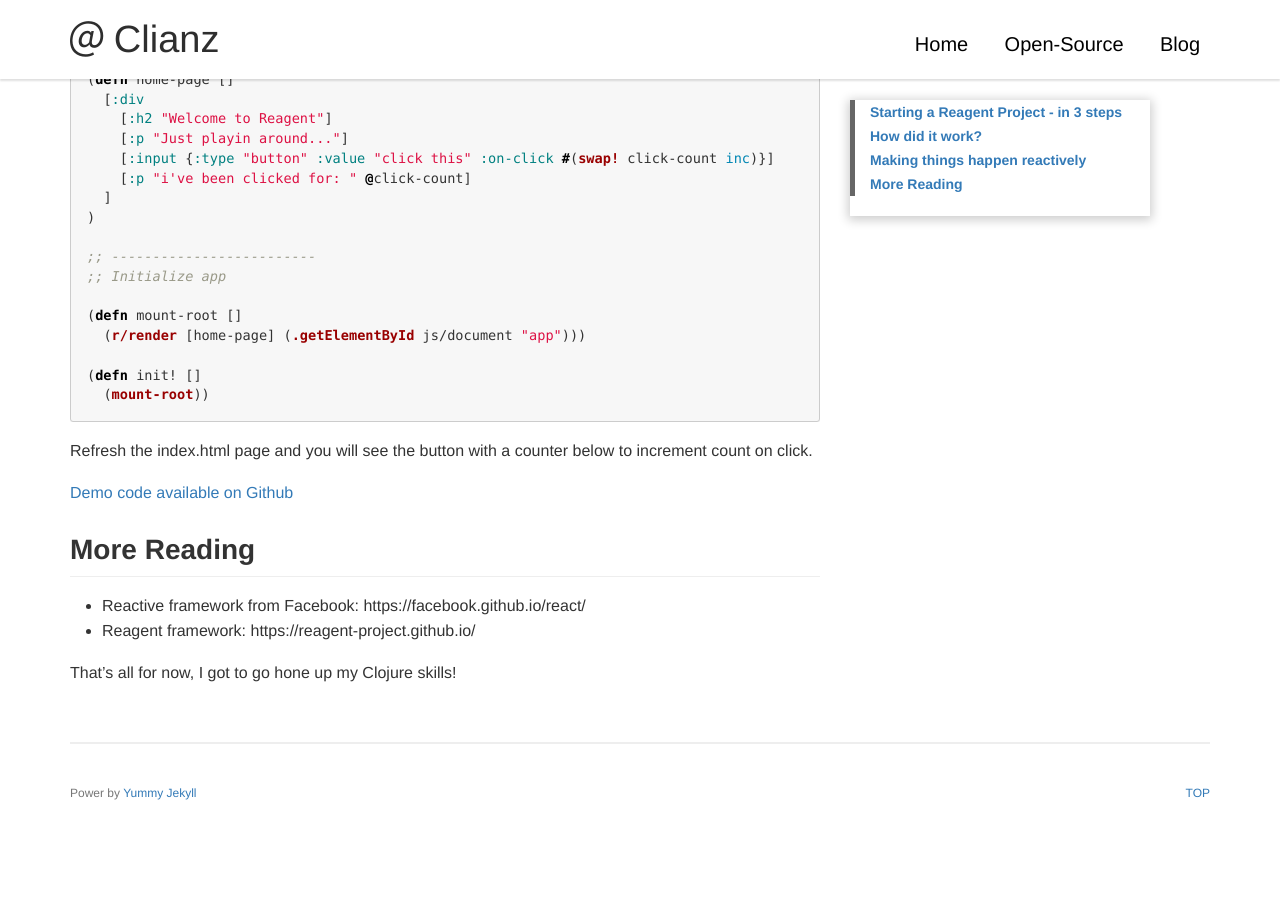
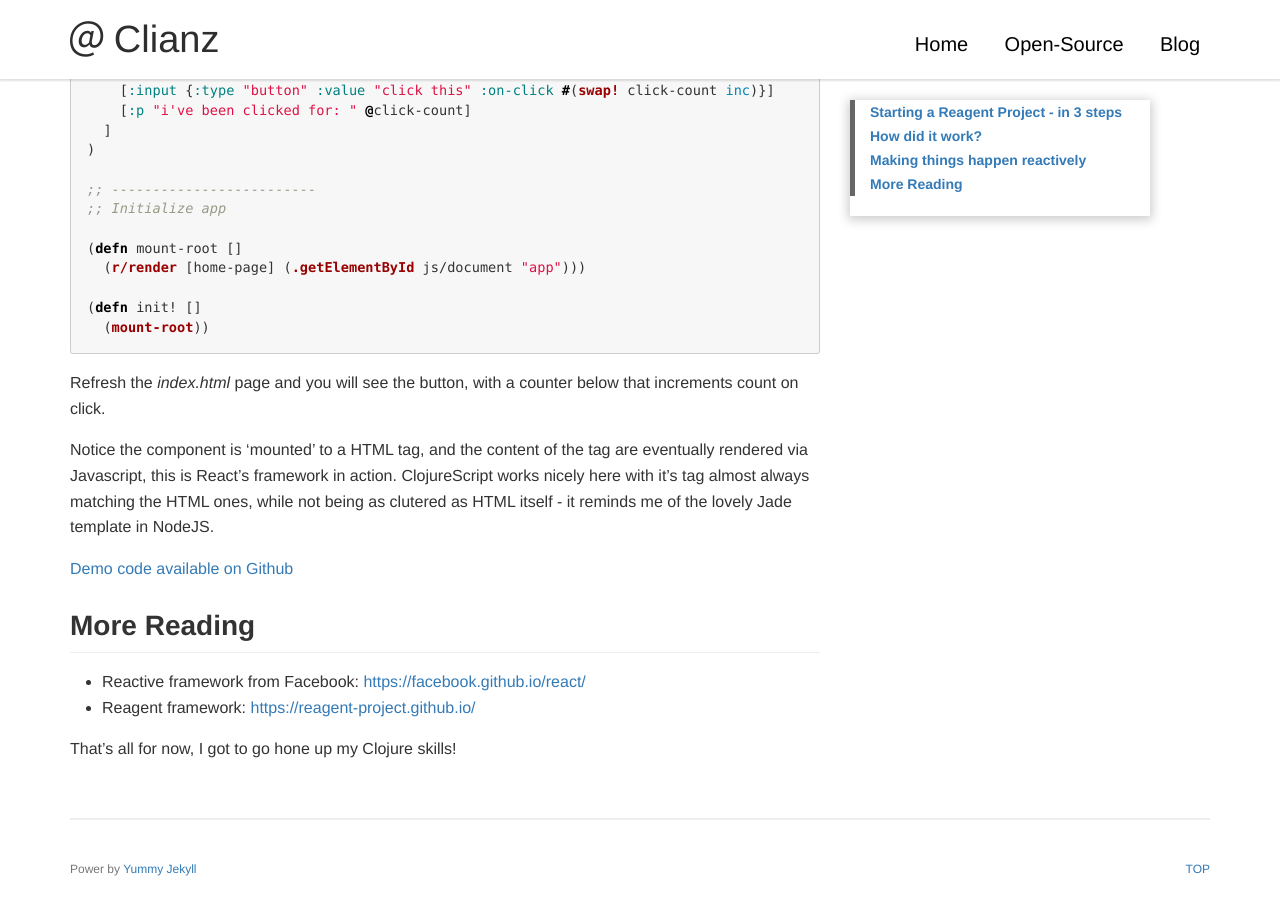
Before and after one commit to icha024/icha024.github.io, a Jekyll site: the page built from _posts/2016-05-29-clojurescript-react-reagent.md, in a window 1280 px wide and 900 px high, scrolled down 1978 px. Built offline with Jekyll 4.4.1, drawn with Linux system fonts in a browser that asks for light colours; a script that is not in the unit is left out; before the commit the page ends 2802 px from its top, so only the background shows below that; some of the changed text lies outside the part shown.

Commit message:
Updated spacing and added more notes to Reagent post

````diff
--- a/_posts/2016-05-29-clojurescript-react-reagent.md
+++ b/_posts/2016-05-29-clojurescript-react-reagent.md
@@ -30,22 +30,20 @@ Now this is where it gets interesting - Clojure can be compiled to Javascript vi
 There are two ways to run ClojureScript + React, the first to build multi page app and build both server and client side in Clojure, the other way is to just build the frontend with it as a single page app. We're much more interested in the latter.
 
 1. **First download and install [Leiningen](http://leiningen.org/)** for building Clojure. Once installed, we can **generate the project** a new Reagent frontend project with this easily by running:
-
 ```
 lein new reagent-frontend myproject
 ```
 2. **To run it**:
-
 ```
 cd myproject
 lein cljsbuild auto
 ```
 3. **Open the html file** with your browser
-
 ```
 myproject/public/index.html
 ```
-You should see the 'Welcome to Reagent' demo page. Simple!
+
+You should see the **'Welcome to Reagent'** demo page. Simple!
 
 ## How did it work?
 
@@ -53,7 +51,6 @@ The Clojure script in
 
 ```
 myproject/src/myproject/core.cljs
-
 ```
 got compiled into a Javascript file at
 
@@ -96,12 +93,14 @@ Now let's have a look at the reactive part by demoing the obligatory live counte
   (mount-root))
 ```
 
-Refresh the index.html page and you will see the button with a counter below to increment count on click.
+Refresh the *index.html* page and you will see the button, with a counter below that increments count on click.
+
+Notice the component is 'mounted' to a HTML tag, and the content of the tag are eventually rendered via Javascript, this is React's framework in action. ClojureScript works nicely here with it's tag almost always matching the HTML ones, while not being as clutered as HTML itself - it reminds me of the lovely Jade template in NodeJS.
 
 [Demo code available on Github](https://github.com/icha024/clojurescript-react-playground/tree/freeze)
 
 ## More Reading
-- Reactive framework from Facebook: https://facebook.github.io/react/
-- Reagent framework: https://reagent-project.github.io/
+- Reactive framework from Facebook: [https://facebook.github.io/react/](https://facebook.github.io/react/)
+- Reagent framework: [https://reagent-project.github.io/]( https://reagent-project.github.io/)
 
 That's all for now, I got to go hone up my Clojure skills!
````
Also changed, not shown: 1 other file.
